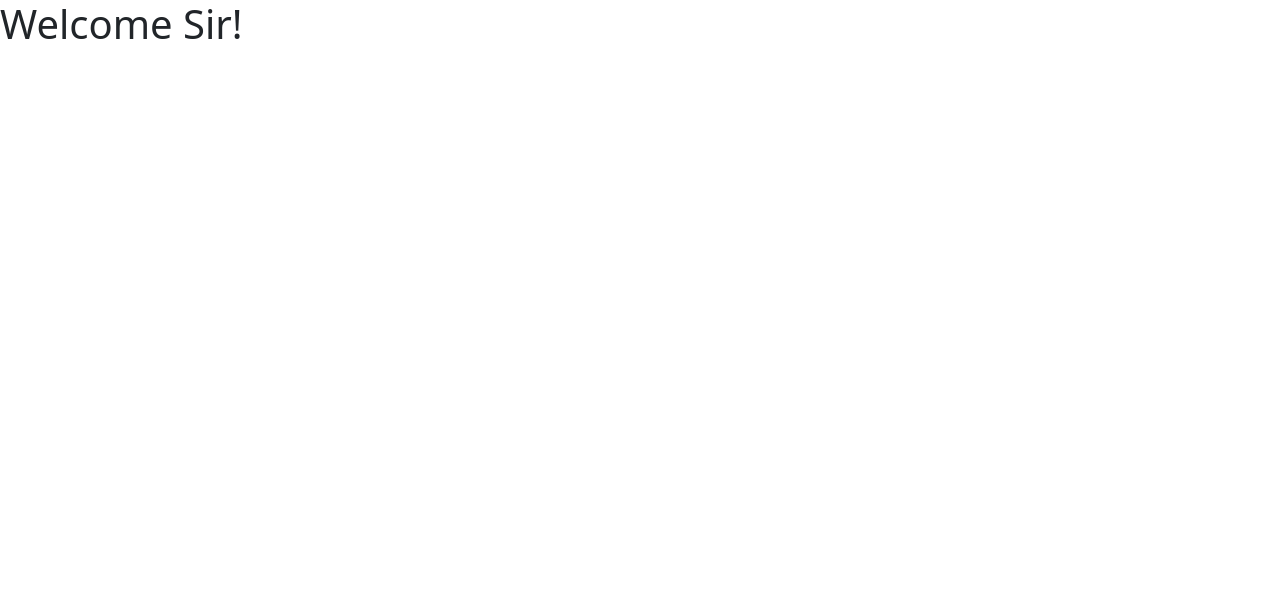
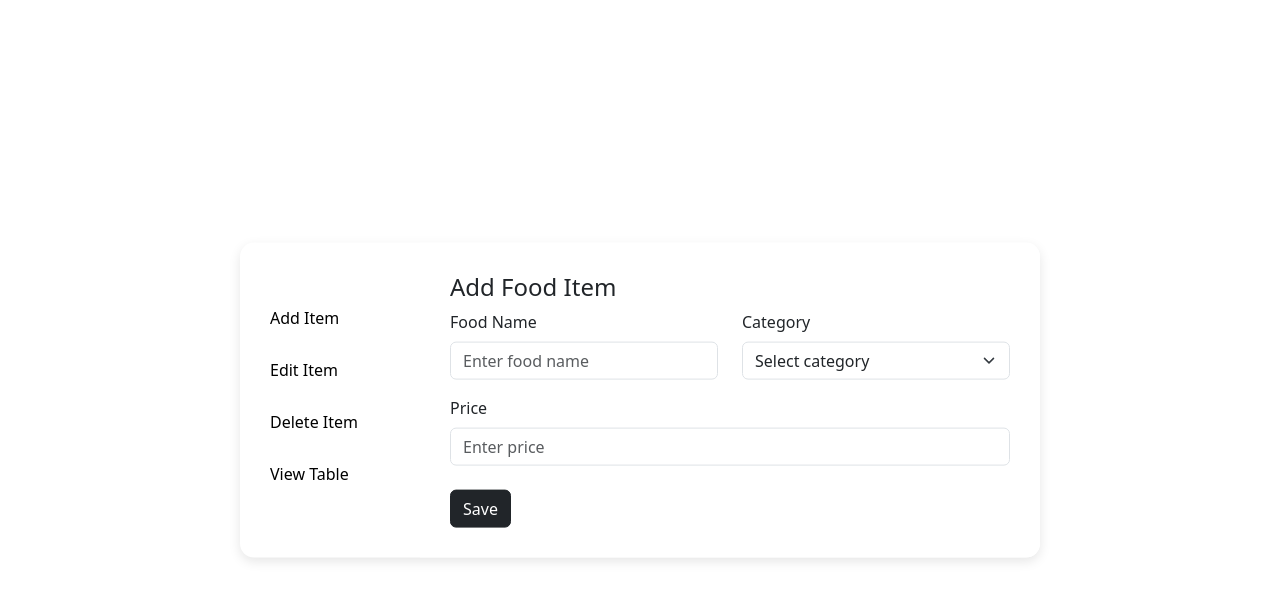
Before and after one commit to deshpandeishan/angular-app, an Angular app: page / in a window 1280 px wide. Shown: the top 600 px of the page. Built offline with nearby package versions, Linux system fonts and the light colour scheme.

Commit message:
add bootstrap

```diff
--- a/angular.json
+++ b/angular.json
@@ -27,7 +27,8 @@
             "styles": [
               "src/styles.css",
               "./node_modules/bootstrap/dist/css/bootstrap.min.css"
-            ],"scripts": ["./node_modules/bootstrap/dist/js/bootstrap.js"]
+            ],"scripts": ["./node_modules/jquery/dist/jquery.js",
+            "./node_modules/bootstrap/dist/js/bootstrap.js"]
           },
           "configurations": {
             "production": {
--- a/src/app/app.ts
+++ b/src/app/app.ts
@@ -4,7 +4,7 @@ import { RouterOutlet } from '@angular/router';
 @Component({
   selector: 'app-root',
   imports: [RouterOutlet],
-  templateUrl: './app.html',
+  templateUrl: './components/form/form.html',
   styleUrl: './app.css'
 })
 export class App {
--- /dev/null
+++ b/src/app/components/form/form.css
@@ -0,0 +1,66 @@
+body {
+    background-color: #f8f9fa;
+    font-family: Arial, sans-serif;
+}
+
+.app-container {
+    max-width: 900px;
+    margin: 30px auto;
+    height: 600px;
+    display: flex;
+    box-shadow: 0 4px 12px rgba(0,0,0,0.1);
+    border-radius: 8px;
+    overflow: hidden;
+}
+
+.sidebar {
+    width: 180px;
+    background-color: #000;
+    color: #fff;
+    display: flex;
+    flex-direction: column;
+    padding: 20px;
+}
+
+.sidebar h5 {
+    margin-bottom: 20px;
+    font-weight: normal;
+    text-align: center;
+}
+
+.sidebar button {
+    background: none;
+    border: none;
+    color: #fff;
+    text-align: left;
+    padding: 10px;
+    margin-bottom: 8px;
+    border-radius: 4px;
+    cursor: pointer;
+    transition: background-color 0.2s;
+}
+
+.sidebar button:hover {
+    background-color: #e0f0ff; /* very light blue hover */
+    color: #000;
+}
+
+/* Main content */
+.main-content {
+flex: 1;
+background-color: #fff;
+padding: 30px;
+overflow-y: auto;
+}
+
+.content-section {
+display: none;
+}
+
+.content-section.active {
+display: block;
+}
+
+table th, table td {
+text-align: left;
+}
--- /dev/null
+++ b/src/app/components/form/form.html
@@ -0,0 +1,173 @@
+<style>
+    html, body {
+        margin: 0;
+        padding: 0;
+        width: 100%;
+        height: 100%;
+    }
+
+    body {
+        background-color: #f8f9fa;
+    }
+
+    .app-container {
+        position: fixed;
+        top: 50%;
+        left: 50%;
+        transform: translate(-50%, -50%);
+        max-width: 800px;
+        width: 100%;
+        display: flex;
+        box-shadow: 0 4px 12px rgba(0,0,0,0.1);
+        border-radius: 14px;
+        overflow: hidden;
+    }
+
+
+    .sidebar {
+      width: 180px;
+      color: #000;
+      display: flex;
+      flex-direction: column;
+      padding: 20px;
+      justify-content: center;
+    }
+
+    .sidebar h5 {
+      margin-bottom: 20px;
+      font-weight: normal;
+      text-align: center;
+    }
+
+    .sidebar button {
+      background: none;
+      border: none;
+      color: #000;
+      text-align: left;
+      padding: 10px;
+      margin-bottom: 8px;
+      border-radius: 4px;
+      cursor: pointer;
+      transition: background-color 0.2s;
+    }
+
+    .sidebar button:hover {
+      background-color: #e0f0ff;
+      color: #000;
+    }
+
+    .main-content {
+      flex: 1;
+      background-color: #fff;
+      padding: 30px;
+      overflow-y: auto;
+    }
+
+    .content-section {
+      display: none;
+    }
+
+    .content-section.active {
+      display: block;
+    }
+
+    table th, table td {
+      text-align: left;
+    }
+  </style>
+
+  <div class="app-container">
+
+    <div class="sidebar">
+      <!-- <h5>Menu</h5> -->
+      <button onclick="showSection('add')">Add Item</button>
+      <button onclick="showSection('edit')">Edit Item</button>
+      <button onclick="showSection('delete')">Delete Item</button>
+      <button onclick="showSection('table')">View Table</button>
+    </div>
+
+
+    <div class="main-content">
+
+        <div id="add" class="content-section active">
+            <h4>Add Food Item</h4>
+
+            <div class="row mb-3">
+              <div class="col-md-6">
+                <label class="form-label">Food Name</label>
+                <input type="text" class="form-control" placeholder="Enter food name">
+              </div>
+
+              <div class="col-md-6">
+                <label class="form-label">Category</label>
+                <select class="form-select">
+                  <option selected disabled>Select category</option>
+                  <option>Starter</option>
+                  <option>Main Course</option>
+                  <option>Dessert</option>
+                  <option>Beverage</option>
+                </select>
+              </div>
+            </div>
+
+            <div class="mb-3">
+              <label class="form-label">Price</label>
+              <input type="number" class="form-control" placeholder="Enter price">
+            </div>
+
+            <button class="btn btn-dark mt-2">Save</button>
+          </div>
+
+
+
+      <div id="edit" class="content-section">
+        <h4>Edit Food Item</h4>
+        <p>Placeholder for edit form.</p>
+      </div>
+
+
+      <div id="delete" class="content-section">
+        <h4>Delete Food Item</h4>
+        <p>Placeholder for delete form.</p>
+      </div>
+
+
+      <div id="table" class="content-section">
+        <h4>Food Items Table</h4>
+        <table class="table table-bordered table-striped">
+          <thead>
+            <tr>
+              <th>Name</th>
+              <th>Price</th>
+              <th>Category</th>
+            </tr>
+          </thead>
+          <tbody>
+            <tr>
+              <td>Paneer Butter Masala</td>
+              <td>250</td>
+              <td>Main Course</td>
+            </tr>
+            <tr>
+              <td>French Fries</td>
+              <td>100</td>
+              <td>Starter</td>
+            </tr>
+            <tr>
+              <td>Chocolate Cake</td>
+              <td>150</td>
+              <td>Dessert</td>
+            </tr>
+          </tbody>
+        </table>
+      </div>
+    </div>
+  </div>
+
+  <script>
+    function showSection(sectionId) {
+      const sections = document.querySelectorAll('.content-section');
+      sections.forEach(sec => sec.classList.remove('active'));
+      document.getElementById(sectionId).classList.add('active');
+    }
+  </script>
--- a/src/app/components/todos/todos.html
+++ /dev/null
@@ -1 +0,0 @@
-<p>todos works!</p>
--- a/src/index.html
+++ b/src/index.html
@@ -2,7 +2,7 @@
 <html lang="en">
 <head>
   <meta charset="utf-8">
-  <title>Todo</title>
+  <title>Food Item Manager</title>
   <base href="/">
   <meta name="viewport" content="width=device-width, initial-scale=1">
   <link rel="icon" type="image/x-icon" href="favicon.ico">
```
Also changed, not shown: src/app/components/form/form.ts (added, +14 -0 lines), src/app/components/todos/todos.ts (deleted, +0 -11 lines), src/app/components/todos/todos.css (deleted), 1 other file (tests, documents, lock files or other folders).
